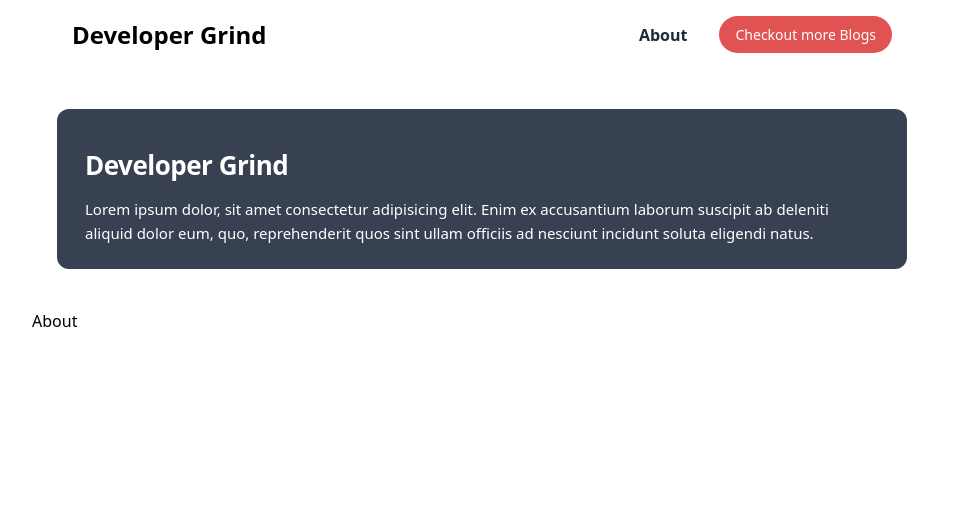
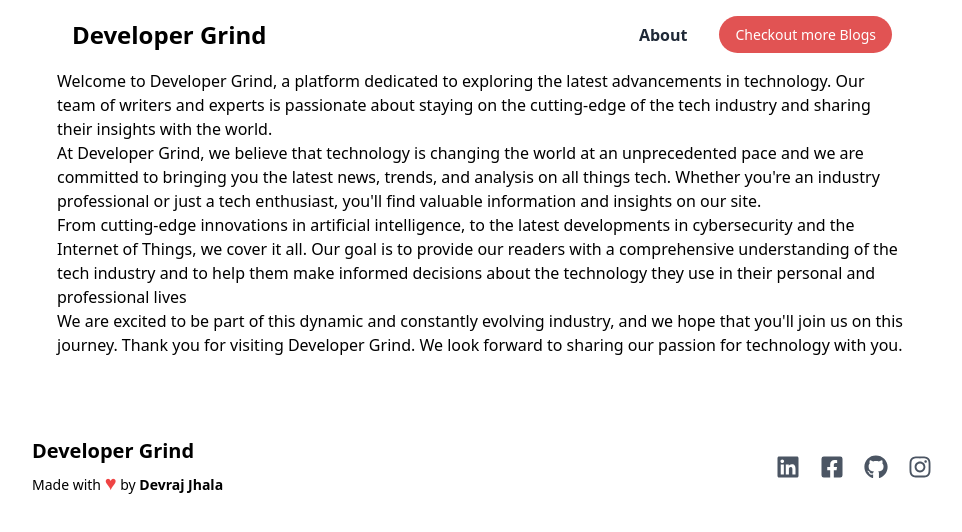
Before and after one commit to Devrajsinh-Jhala/Developer-Blog, a Next.js app: page /about in a window 1280 px wide. Shown: the top 532 px of the page, without its empty margins (158-1120 px from the left). Built offline with nearby package versions, Linux system fonts and the light colour scheme.

Commit message:
Add loading state and footer + about

```diff
--- a/app/about/page.tsx
+++ b/app/about/page.tsx
@@ -1,9 +1,43 @@
+"use client";
 import React from "react";
 
 type Props = {};
 
 const About = (props: Props) => {
-  return <div>About</div>;
+  return (
+    <article className="max-w-[850px] mx-auto">
+      <div className="">
+        Welcome to Developer Grind, a platform dedicated to exploring the latest
+        advancements in technology. Our team of writers and experts is
+        passionate about staying on the cutting-edge of the tech industry and
+        sharing their insights with the world.
+      </div>
+
+      <div>
+        At Developer Grind, we believe that technology is changing the world at
+        an unprecedented pace and we are committed to bringing you the latest
+        news, trends, and analysis on all things tech. Whether you're an
+        industry professional or just a tech enthusiast, you'll find valuable
+        information and insights on our site.
+      </div>
+
+      <div>
+        From cutting-edge innovations in artificial intelligence, to the latest
+        developments in cybersecurity and the Internet of Things, we cover it
+        all. Our goal is to provide our readers with a comprehensive
+        understanding of the tech industry and to help them make informed
+        decisions about the technology they use in their personal and
+        professional lives
+      </div>
+
+      <div>
+        We are excited to be part of this dynamic and constantly evolving
+        industry, and we hope that you'll join us on this journey. Thank you for
+        visiting Developer Grind. We look forward to sharing our passion for
+        technology with you.
+      </div>
+    </article>
+  );
 };
 
 export default About;
--- a/app/layout.tsx
+++ b/app/layout.tsx
@@ -1,4 +1,5 @@
 import Header from "../components/Header";
+import Footer from "../components/Footer";
 
 import "./globals.css";
 
@@ -17,6 +18,9 @@
       <body className="max-w-[900px] mx-auto">
         <Header />
         {children}
+        <footer>
+          <Footer />
+        </footer>
       </body>
     </html>
   );
--- /dev/null
+++ b/app/loading.tsx
@@ -0,0 +1,9 @@
+export default function Loading() {
+  return (
+    <section className="flex items-center justify-center w-full h-screen">
+      <p className="text-center text-[#f7ab07] text-2xl font-bold">
+        Loading the blogs, thanks for your patience!!
+      </p>
+    </section>
+  );
+}
--- /dev/null
+++ b/app/post/[slug]/loading.tsx
@@ -0,0 +1,3 @@
+export default function Loading() {
+  return <p>Loading...</p>;
+}
--- a/components/BlogList.tsx
+++ b/components/BlogList.tsx
@@ -40,7 +40,7 @@
                     {post.categories.map((category, i) => (
                       <div
                         key={i}
-                        className="bg-[#f7ab0a] text-center text-black px-3 py-1 rounded-full text-sm font-semibold"
+                        className="bg-[#f7ab0a] text-xs text-center text-black px-3 py-1 rounded-full font-semibold"
                       >
                         <p>{category.title}</p>
                       </div>
--- /dev/null
+++ b/components/Footer.tsx
@@ -0,0 +1,58 @@
+"use client";
+import Link from "next/link";
+import React from "react";
+
+import {
+  FaLinkedin,
+  FaFacebookSquare,
+  FaGithub,
+  FaInstagram,
+} from "react-icons/fa";
+
+type Props = {};
+
+const Footer = (props: Props) => {
+  return (
+    <footer className="flex mt-20 mb-5 items-center justify-between">
+      <div className="flex flex-col space-y-1">
+        <Link href="/">
+          <span className="text-xl font-bold">Developer Grind</span>
+        </Link>
+        <p className="text-sm sm:block hidden ">
+          Made with <span className="text-red-500 text-xl">♥</span> by{" "}
+          <span className="font-bold ">
+            <a
+              href="https://devraj-jhala.vercel.app"
+              target="_blank"
+              rel="noopener noreferrer"
+            >
+              Devraj Jhala
+            </a>
+          </span>
+        </p>
+      </div>
+      <div className="flex items-center space-x-5 text-2xl">
+        <div className="cursor-pointer hover:scale-125 duration-500">
+          <a
+            href="https://www.linkedin.com/in/devrajsinh-jhala/"
+            target={"_blank"}
+            rel="noreferrer noopener"
+          >
+            <FaLinkedin className="text-gray-600" />
+          </a>
+        </div>
+        <div className="cursor-pointer hover:scale-125 duration-500">
+          <FaFacebookSquare className="text-gray-600" />
+        </div>
+        <div className="cursor-pointer hover:scale-125 duration-500">
+          <FaGithub className="text-gray-600" />
+        </div>
+        <div className="cursor-pointer hover:scale-125 duration-500">
+          <FaInstagram className="text-gray-600" />
+        </div>
+      </div>
+    </footer>
+  );
+};
+
+export default Footer;
--- a/components/Header.tsx
+++ b/components/Header.tsx
@@ -8,7 +8,7 @@
   return (
     <header className="mx-auto w-full">
       <Navbar />
-      <Card />
+      {/* <Card /> */}
     </header>
   );
 };
--- a/components/Navbar.tsx
+++ b/components/Navbar.tsx
@@ -32,12 +32,12 @@
               key={link.name}
               className="md:ml-8 text-base md:my-0 my-7 font-inter"
             >
-              <a
+              <Link
                 className="text-gray-800 hover:text-[#e15353] font-semibold duration-500"
                 href={link.links}
               >
                 {link.name}
-              </a>
+              </Link>
             </li>
           ))}
           <div className="flex  md:ml-4 flex-col items-center md:flex-row gap-5 md:gap-0">
--- a/package.json
+++ b/package.json
@@ -25,6 +25,7 @@
     "react-dom": "18.2.0",
     "react-hook-form": "^7.43.0",
     "react-icons": "^4.7.1",
+    "react-spinners": "^0.13.8",
     "typescript": "4.9.5"
   },
   "devDependencies": {
```
Also changed, not shown: 1 other file (tests, documents, lock files or other folders).
